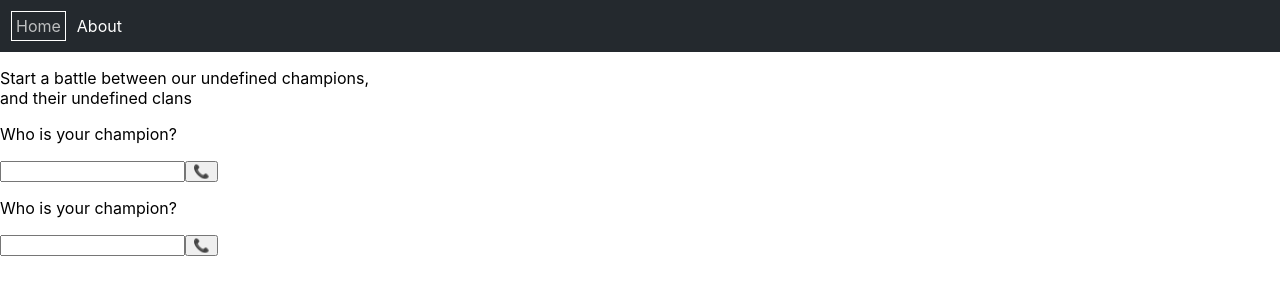
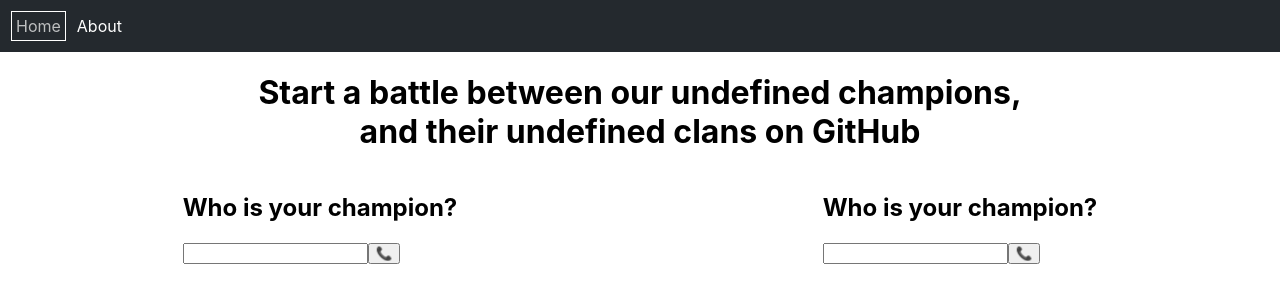
Before and after one commit to rocambille/github-battle, a React (Create React App) app: page / in a window 1280 px wide. Shown: the top 302 px of the page. Built offline with nearby package versions, Linux system fonts and the light colour scheme; no server answers.

Commit message:
global style refactoring

```diff
--- a/src/App.css
+++ b/src/App.css
@@ -1,52 +1,31 @@
+.unstyle-button {
+  -moz-appearance: none;
+  -webkit-appearance: none;
+  background: initial;
+  border: none;
+  color: initial;
+  font-family: inherit;
+  font-size: inherit;
+  margin: 0;
+  padding: 0;
+}
+
 .link {
   cursor: pointer;
-  display: inline-block;
-  border: none;
-  margin: 0;
-  padding: 0;
-  background: initial;
   text-decoration: underline;
-  -webkit-appearance: none;
-  -moz-appearance: none;
-  font-family: inherit;
-  font-size: inherit;
-  --hue: 220;
-  --saturation: 100%;
-  --lightness: 50%;
-  color: hsl(var(--hue), var(--saturation), var(--lightness));
 }
 
 .link:hover,
 .link:focus,
 .link:active {
+  color: inherit;
   text-decoration: none;
 }
 
-.link:focus {
-  outline: 1px solid #fff;
-  outline-offset: -4px;
+.color-white {
+  color: white;
 }
 
-.navbar {
-  padding: 1rem;
-  background-color: rgb(36, 41, 46);
-  color: rgba(255, 255, 255, 0.7);
+.text-center {
+  text-align: center;
 }
-
-.navbar .link {
-  margin-right: 1rem;
-  text-decoration: none;
-  color: rgb(255, 255, 255);
-}
-
-.navbar .link:hover,
-.navbar .link:focus,
-.navbar .link:active {
-  color: inherit;
-}
-
-.navbar .link.current-page {
-  color: inherit;
-  outline: 1px solid #fff;
-  outline-offset: 4px;
-}
--- a/src/components/Card.jsx
+++ b/src/components/Card.jsx
@@ -13,17 +13,16 @@ function Card() {
     );
   };
 
-  if (user == null) {
   return (
+    <section>
+      {user == null ? (
         <>
-        <p>Who is your champion?</p>
-        <Search onTextChange={fetchUsername} buttonText="📞" />
+          <h2>Who is your champion?</h2>
+          <Search handleQuery={fetchUsername} buttonText="📞" />
         </>
-    );
-  }
-
-  return (
+      ) : (
         <>
+          <h2>{user.login}</h2>
           <img src={user.avatar_url} alt={user.login} />
           <button
             type="button"
@@ -32,6 +31,8 @@ function Card() {
             Change your champion
           </button>
         </>
+      )}
+    </section>
   );
 }
 
--- a/src/components/CatchPhrase.jsx
+++ b/src/components/CatchPhrase.jsx
@@ -1,6 +1,7 @@
 import React, { useEffect, useState } from 'react';
+import PropTypes from 'prop-types';
 
-function CatchPhrase() {
+function CatchPhrase({ tagName, className, style }) {
   const [userCount, setUserCount] = useState();
   const [orgCount, setOrgCount] = useState();
 
@@ -17,13 +18,29 @@ function CatchPhrase() {
       });
   }, []);
 
+  const Tag = tagName;
+
   return (
-    <p>
+    <Tag
+      className={className}
+      style={style}
+    >
       {`Start a battle between our ${userCount} champions,`}
       <br />
-      {`and their ${orgCount} clans`}
-    </p>
+      {`and their ${orgCount} clans on GitHub`}
+    </Tag>
   );
 }
 
+CatchPhrase.propTypes = {
+  tagName: PropTypes.string.isRequired,
+  className: PropTypes.string,
+  style: PropTypes.objectOf(PropTypes.string),
+};
+
+CatchPhrase.defaultProps = {
+  className: '',
+  style: {},
+};
+
 export default CatchPhrase;
--- a/src/components/NavBar.jsx
+++ b/src/components/NavBar.jsx
@@ -1,15 +1,34 @@
 import React from 'react';
 import PropTypes from 'prop-types';
 
+const nav = {
+  padding: '1rem',
+  backgroundColor: 'rgb(36, 41, 46)',
+  color: 'rgba(255, 255, 255, 0.7)',
+};
+
+const link = {
+  marginRight: '1rem',
+  textDecoration: 'none',
+};
+
+const currentPage = {
+  ...link,
+  color: 'inherit',
+  outline: '1px solid #fff',
+  outlineOffset: '4px',
+};
+
 function NavBar({ pages, currentPath, setCurrentPath }) {
   return (
-    <nav className="navbar">
+    <nav style={nav}>
       {pages.map((page) => (
         <button
           type="button"
           key={page.id}
           onClick={() => setCurrentPath(page.path)}
-          className={`link${currentPath === page.path ? ' current-page' : ''}`}
+          className="unstyle-button link color-white"
+          style={currentPath === page.path ? currentPage : link}
         >
           {page.name}
         </button>
--- a/src/components/Search.jsx
+++ b/src/components/Search.jsx
@@ -1,7 +1,7 @@
 import React, { useRef } from 'react';
 import PropTypes from 'prop-types';
 
-function Search({ onTextChange, buttonText }) {
+function Search({ handleQuery, buttonText }) {
   const inputRef = useRef();
 
   return (
@@ -13,9 +13,9 @@ function Search({ onTextChange, buttonText }) {
       <button
         type="button"
         onClick={() => {
-          const currentText = inputRef.current.value;
+          const query = inputRef.current.value;
 
-          onTextChange(currentText);
+          handleQuery(query);
         }}
       >
         {buttonText}
@@ -25,7 +25,7 @@ function Search({ onTextChange, buttonText }) {
 }
 
 Search.propTypes = {
-  onTextChange: PropTypes.func.isRequired,
+  handleQuery: PropTypes.func.isRequired,
   buttonText: PropTypes.string.isRequired,
 };
 
--- a/src/pages/Home.jsx
+++ b/src/pages/Home.jsx
@@ -3,13 +3,27 @@ import React from 'react';
 import Card from '../components/Card';
 import CatchPhrase from '../components/CatchPhrase';
 
+const grid = {
+  display: 'grid',
+  gridTemplateColumns: '1fr 1fr',
+  justifyItems: 'center',
+};
+
+const fullLine = {
+  gridColumn: '1 / -1',
+};
+
 function Home() {
   return (
-    <>
-      <CatchPhrase />
+    <main style={grid}>
+      <CatchPhrase
+        tagName="h1"
+        style={fullLine}
+        className="text-center"
+      />
       <Card />
       <Card />
-    </>
+    </main>
   );
 }
 
```
Lines whose indentation alone changed are shown as unchanged.
